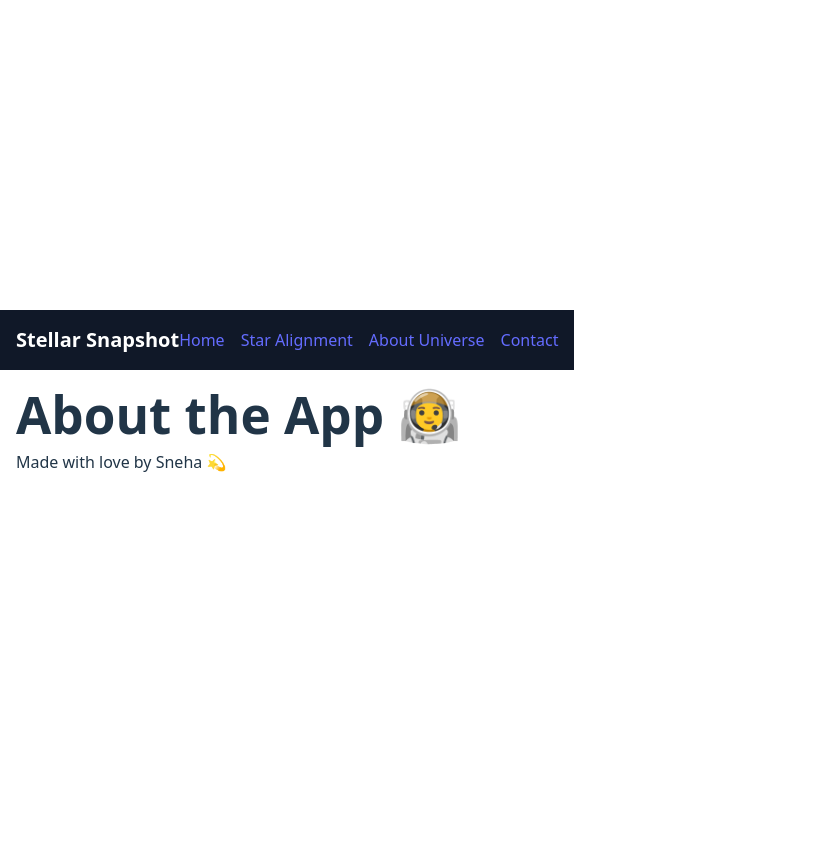
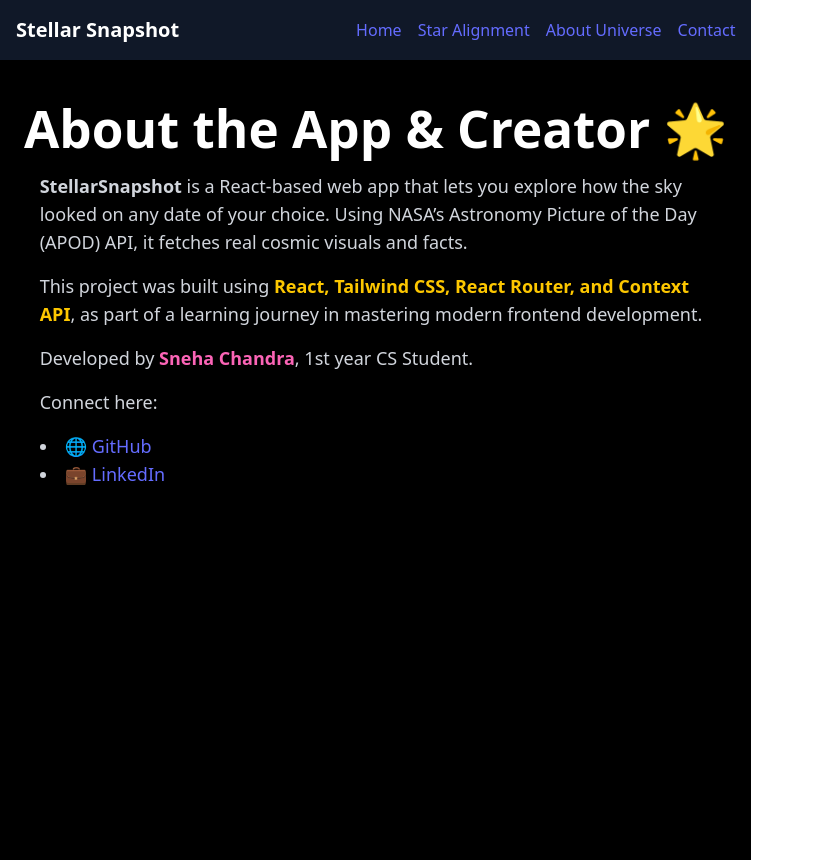
Before and after one commit to snehachandra1108/Project-_-Stellar--Snapshot, a React (Vite) app in the folder Project_End/vite-project/: page /contact in a window 1280 px wide. Shown: the whole page, without its empty margins (0-814 px from the left). Before the commit the page ends 800 px from the top, so only its background shows below. Built offline with nearby package versions, Linux system fonts and the light colour scheme.

Commit message:
Update Contact.jsx - included social media contact links

```diff
--- a/Project_End/vite-project/src/pages/Contact.jsx
+++ b/Project_End/vite-project/src/pages/Contact.jsx
@@ -2,9 +2,36 @@ import React from 'react';
 
 const Contact = () => {
   return (
-    <div className="p-4">
-      <h1 className="text-3xl font-bold">About the App 👩‍🚀</h1>
-      <p className="mt-2">Made with love by Sneha 💫</p>
+    <div className="min-h-screen bg-black text-white flex flex-col items-center px-6 py-10">
+      <h1 className="text-3xl font-bold mb-4">About the App & Creator 🌟</h1>
+
+      <div className="max-w-2xl space-y-4 text-lg text-gray-300">
+        <p>
+          <strong>StellarSnapshot</strong> is a React-based web app that lets you explore how the sky looked on any date of your choice.
+          Using NASA’s Astronomy Picture of the Day (APOD) API, it fetches real cosmic visuals and facts.
+        </p>
+
+        <p>
+          This project was built using <span className="text-yellow-400 font-semibold">React, Tailwind CSS, React Router, and Context API</span>, as part of a learning journey in mastering modern frontend development.
+        </p>
+
+        <p>
+          Developed by <span className="text-pink-400 font-bold">Sneha Chandra</span>, 1st year CS Student.
+        </p>
+
+        <p>
+            Connect here:
+        </p>
+
+        <ul className="list-disc list-inside">
+          <li>
+            🌐 <a href="https://github.com/snehachandra1108" className="text-blue-400 hover:underline" target="_blank">GitHub</a>
+          </li>
+          <li>
+            💼 <a href="https://www.linkedin.com/feed/?trk=guest_homepage-basic_google-one-tap-submit" className="text-blue-400 hover:underline" target="_blank">LinkedIn</a>
+          </li>
+        </ul>
+      </div>
     </div>
   );
 };
```
